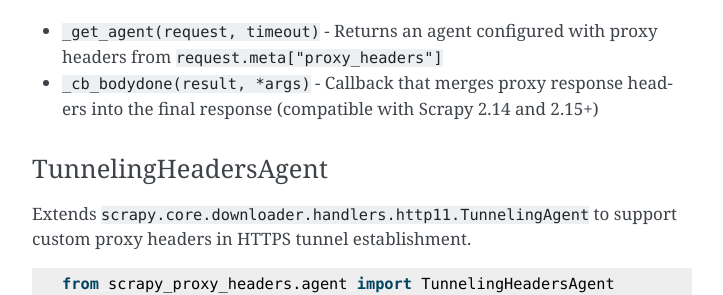
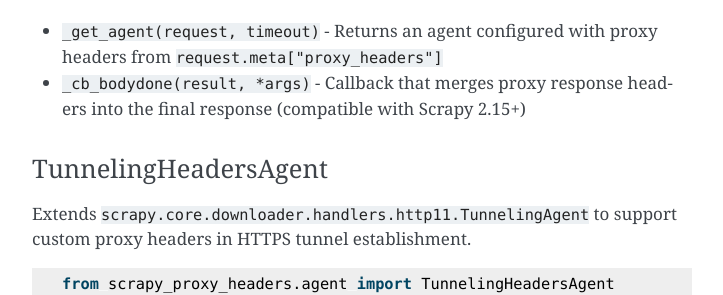
Before and after one commit to proxymesh/scrapy-proxy-headers, a Sphinx documentation site: the page built from docs/index.rst, in a window 1280 px wide and 900 px high, scrolled down 4307 px. Shown: the part 189-484 px from the top of the window, without its empty margins (388-1111 px from the left). Built offline with Sphinx 7.4.7, drawn with Linux system fonts in a browser that asks for light colours.

Commit message:
Raise Scrapy floor to 2.17.0 for S3 cleartext fix
Safety flagged CVE-2026-84366 / GHSA-76g3-c3x4-crvx against scrapy<2.17.0.
Scrapy 2.17.0 (2026-07-07) sends signed s3:// requests over HTTPS by default.

Co-authored-by: ProxyMesh AI <proxymeshai@users.noreply.github.com>

```diff
--- a/docs/index.rst
+++ b/docs/index.rst
@@ -195,7 +195,7 @@
 **Methods:**
 
 * ``_get_agent(request, timeout)`` - Returns an agent configured with proxy headers from ``request.meta["proxy_headers"]``
-* ``_cb_bodydone(result, *args)`` - Callback that merges proxy response headers into the final response (compatible with Scrapy 2.14 and 2.15+)
+* ``_cb_bodydone(result, *args)`` - Callback that merges proxy response headers into the final response (compatible with Scrapy 2.15+)
 
 TunnelingHeadersAgent
 ~~~~~~~~~~~~~~~~~~~~~
--- a/pyproject.toml
+++ b/pyproject.toml
@@ -12,7 +12,7 @@
 readme = "README.md"
 requires-python = ">=3.8"
 dependencies = [
-    "scrapy>=2.14.2",
+    "scrapy>=2.17.0",
 ]
 classifiers = [
     "Programming Language :: Python :: 3",
--- a/requirements.txt
+++ b/requirements.txt
@@ -1 +1 @@
-scrapy>=2.14.2
+scrapy>=2.17.0
```
Also changed, not shown: README.md (+1 -1 lines).
